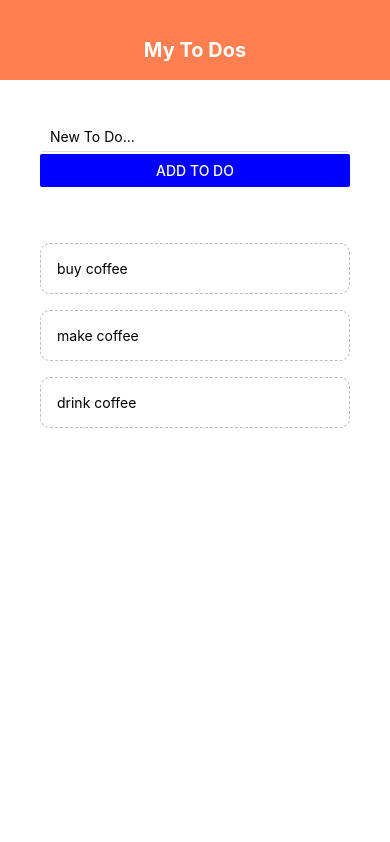
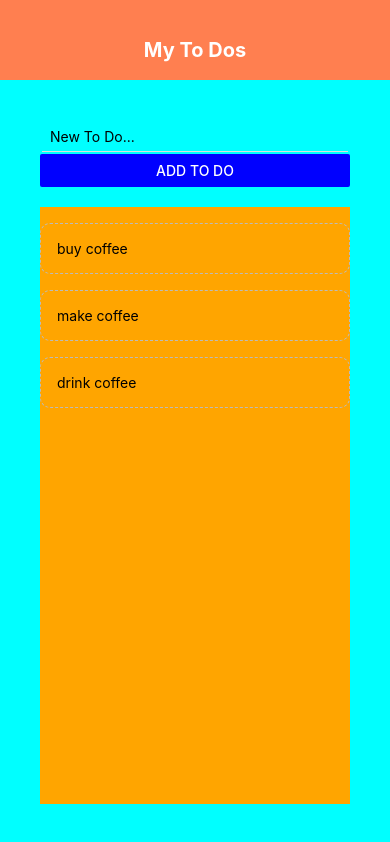
Before and after one commit to CAM603/react-native-practice, a React Native app: screen / in a window 390 px wide. Built offline with nearby package versions, Linux system fonts and the light colour scheme.

Commit message:
ADD flexbox

```diff
--- a/App.js
+++ b/App.js
@@ -3,6 +3,7 @@
 import Header from './components/Header';
 import TodoItem from './components/TodoItem';
 import AddTodo from './components/AddTodo';
+import SandBox from './components/SandBox';
 
 export default function App() {
   const [todos, setTodos] = useState([
@@ -33,6 +34,7 @@
   }
   console.log(todos)
   return (
+    // <SandBox/>
     <TouchableWithoutFeedback onPress={() => Keyboard.dismiss()}>
       <View style={styles.container}>
         <Header/>
@@ -61,10 +63,13 @@
     backgroundColor: '#fff'
   },
   content: {
-    padding: 40
+    flex: 1,
+    padding: 40,
+    backgroundColor: 'cyan'
   },
   list: {
-    marginTop: 40
+    flex: 1,
+    marginTop: 20,
+    backgroundColor: 'orange'
   }
-
 });
--- /dev/null
+++ b/components/SandBox.js
@@ -0,0 +1,48 @@
+import React from 'react';
+import { StyleSheet, View, Text } from 'react-native';
+
+export default function SandBox() {
+    return (
+        <View style={styles.container}>
+            <Text style={styles.boxOne}>One</Text>
+            <Text style={styles.boxTwo}>Two</Text>
+            <Text style={styles.boxThree}>Three</Text>
+            <Text style={styles.boxFour}>Four</Text>
+        </View>
+    )
+}
+
+const styles = StyleSheet.create({
+    container: {
+        // Flex: 0 will only take up the amount of space the container takes up
+        // Flex: 1 will take up all available space.
+        flex: 1,
+        // Default is column
+        flexDirection: 'row',
+        // Default is flex-start
+        justifyContent: 'space-around',
+        alignItems: 'center',
+        paddingTop: 40,
+        backgroundColor: '#ddd'
+    },
+    boxOne: {
+        flex: 1,
+        backgroundColor: 'blue',
+        padding: 10
+    },
+    boxTwo: {
+        flex: 1,
+        backgroundColor: 'yellow',
+        padding: 20
+    },
+    boxThree: {
+        flex: 1,
+        backgroundColor: 'orange',
+        padding: 30
+    },
+    boxFour: {
+        flex: 2,
+        backgroundColor: 'green',
+        padding: 40
+    },
+})
```
